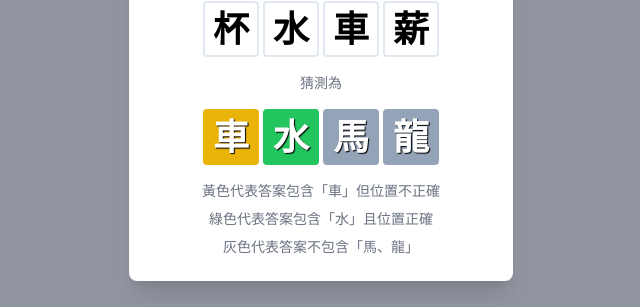
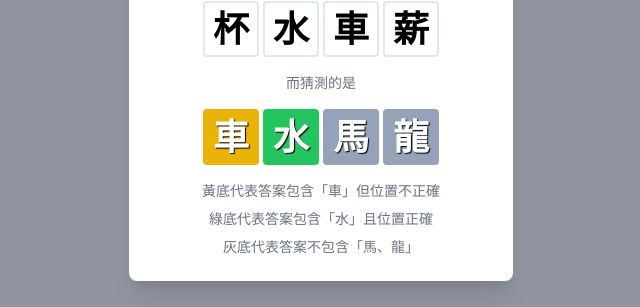
Before and after one commit to lycheetw/wordle_chenguy, a React (Create React App) app: page / in a window 1280 px wide. Shown: the part 397-704 px from the top of the page, without its empty margins (319-959 px from the left). Built offline with nearby package versions, Linux system fonts and the light colour scheme.

Commit message:
文字修改

```diff
--- a/src/components/modals/InfoModal.tsx
+++ b/src/components/modals/InfoModal.tsx
@@ -31,7 +31,7 @@ export const InfoModal = ({ isOpen, handleClose }: Props) => {
         <Cell value="薪" />
       </div>
       <p className="text-sm text-gray-500 dark:text-gray-300  mt-4">
-        猜測為
+        而猜測的是
       </p>
       <div className="flex justify-center mb-1 mt-4">
         <Cell value="車" status="present"/>
@@ -40,13 +40,13 @@ export const InfoModal = ({ isOpen, handleClose }: Props) => {
         <Cell value="龍" status="absent"/>
       </div>
       <p className="text-sm text-gray-500 dark:text-gray-300 mt-4">
-        黃色代表答案包含「車」但位置不正確
+        黃底代表答案包含「車」但位置不正確
       </p>
       <p className="text-sm text-gray-500 dark:text-gray-300 mt-2">
-        綠色代表答案包含「水」且位置正確
+        綠底代表答案包含「水」且位置正確
       </p>
       <p className="text-sm text-gray-500 dark:text-gray-300 mt-2">
-        灰色代表答案不包含「馬、龍」
+        灰底代表答案不包含「馬、龍」
       </p>
     </BaseModal>
   )
```
Also changed, not shown: 1 other file (tests, documents, lock files or other folders).
